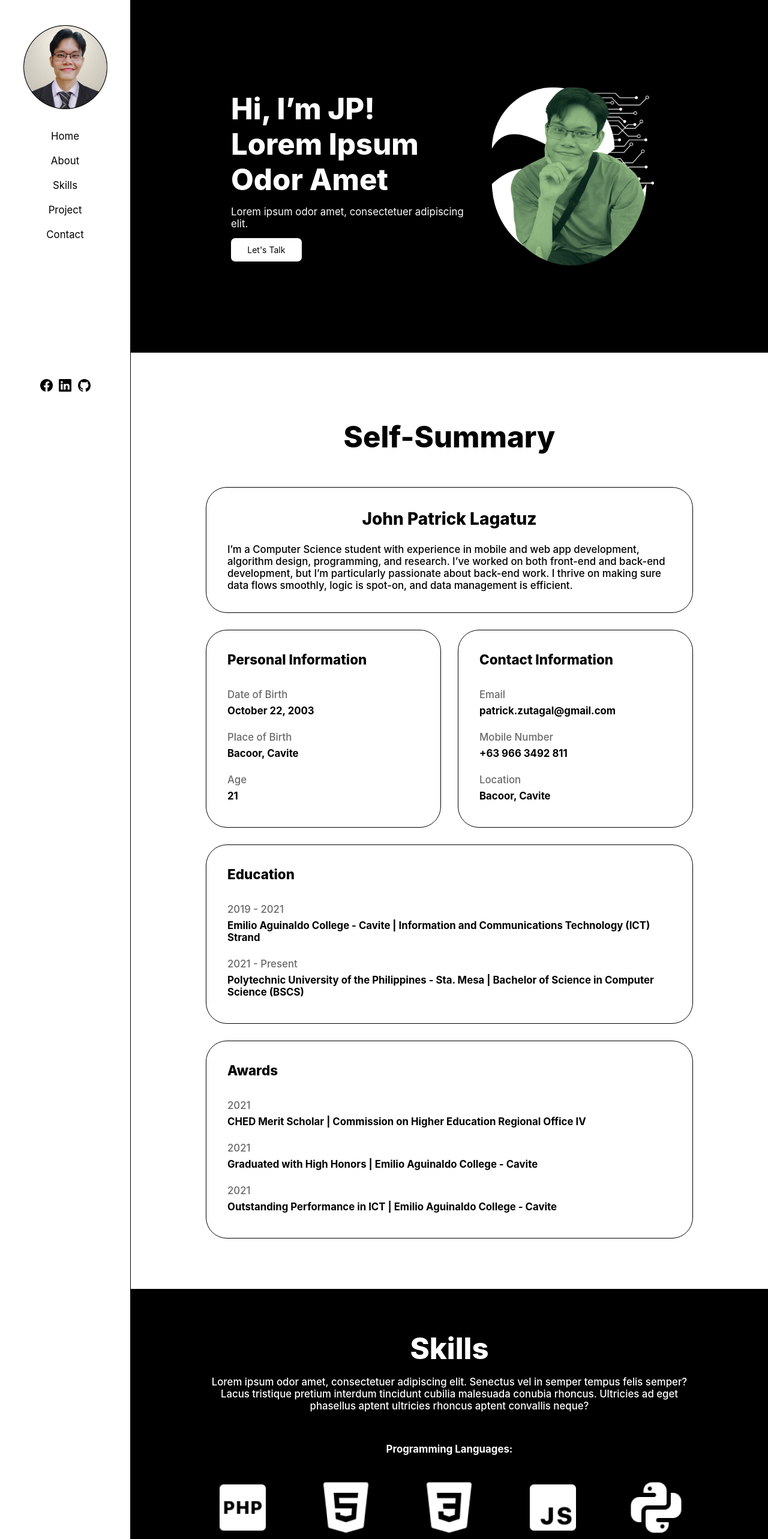
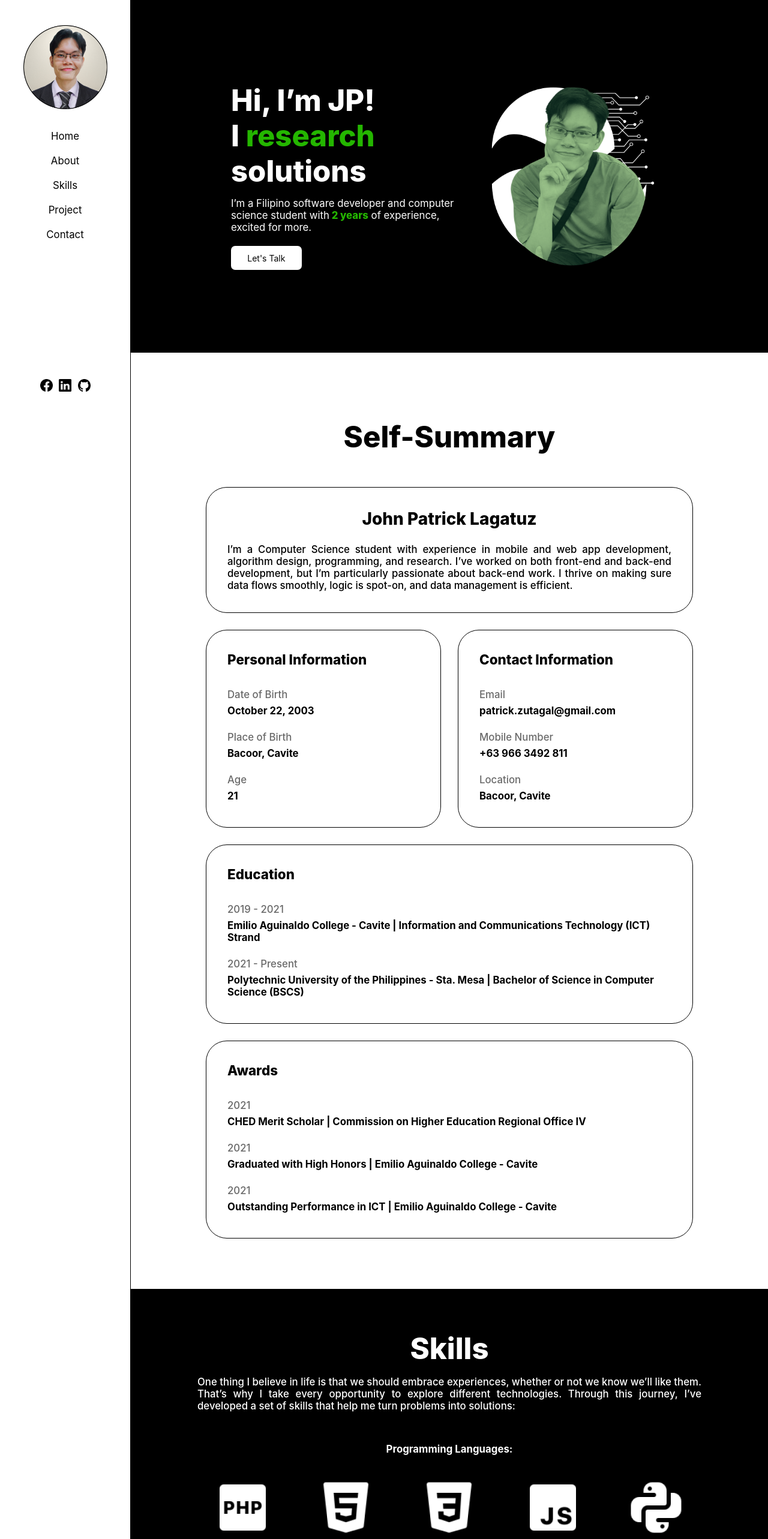
Before and after one commit to jaypeepeep/JaypeepBits, a React (Create React App) app: page / in a window 1280 px wide. Shown: the top 2566 px of the page at 60% size. Built offline with nearby package versions, Linux system fonts and the light colour scheme.

Commit message:
feat: add dynamic word changes on home, fill and justify placeholder content

```diff
--- a/src/App.css
+++ b/src/App.css
@@ -20,3 +20,7 @@ main {
   flex: 1;
   border-left: 2px solid #000;
 }
+
+html {
+  scroll-behavior: smooth;
+}
--- a/src/components/boxes/firstBox.jsx
+++ b/src/components/boxes/firstBox.jsx
@@ -34,6 +34,7 @@ const FirstBox = ({ title, content }) => {
     fontStyle: "normal",
     fontWeight: "500",
     lineHeight: "normal",
+    textAlign: "justify",
     margin: "0",
   };
 
--- a/src/components/cards/projectCard.css
+++ b/src/components/cards/projectCard.css
@@ -72,6 +72,7 @@
   font-weight: 400;
   line-height: normal;
   margin-bottom: 0px;
+  text-align: justify;
 }
 
 .github-icon {
--- a/src/components/sections/ContactSection.css
+++ b/src/components/sections/ContactSection.css
@@ -39,6 +39,10 @@
   margin: 0px;
 }
 
+.highlighted {
+  color: #24b600;
+}
+
 .contactH4 {
   color: #fff;
   font-family: Inter;
@@ -56,6 +60,7 @@
   font-style: normal;
   font-weight: 500;
   line-height: normal;
+  text-align: justify;
 }
 
 .contactBox {
--- a/src/components/sections/ContactSection.jsx
+++ b/src/components/sections/ContactSection.jsx
@@ -15,12 +15,17 @@ const ContactSection = () => {
       <div className="contactContainer">
         <div className="contactContent">
           <div className="contactHeader">
-            <h2 className="contactH1">LET'S WORK TOGETHER</h2>
+            <h2 className="contactH1">
+              LET'S <span className="highlighted">WORK</span>{" "}
+              <span className="highlighted">TOGETHER</span>
+            </h2>
+
             <p className="contactP">
-              Lorem ipsum odor amet, consectetuer adipiscing elit. Senectus vel
-              in semper tempus felis semper? Lacus tristique pretium interdum
-              tincidunt cubilia malesuada conubia rhoncus. Ultricies ad eget
-              phasellus aptent ultricies rhoncus aptent convallis neque?
+              After getting to know me, if you're still interested and would
+              like to collaborate on a project or are looking for someone to
+              join your team, feel free to reach out! I'm always happy to
+              connect, learn, and grow, especially when working with others. I
+              look forward to hearing from you! :D
             </p>
           </div>
           <div className="contactBox">
--- a/src/components/sections/HomeSection.css
+++ b/src/components/sections/HomeSection.css
@@ -21,19 +21,23 @@
 .HomeP {
   margin: 0;
   color: #fff;
-  font-family: Inter, sans-serif; /* Added a fallback font */
+  font-family: Inter, sans-serif;
   font-style: normal;
   line-height: normal;
 }
 
+.highlight {
+  color: #24b600;
+  font-weight: 800;
+}
+
 .HomeH1 {
-  margin-bottom: 20px;
   font-size: 70px;
   font-weight: 800;
 }
 
 .HomeP {
-  margin-bottom: 20px;
+  margin-bottom: 30px;
   font-size: 24px;
   font-weight: 400;
 }
@@ -78,3 +82,34 @@
   height: auto;
   flex-shrink: 0;
 }
+
+.highlighted-container {
+  display: block;
+  font-size: 70px;
+  font-weight: 800;
+  color: #24b600;
+}
+
+.highlighted {
+  display: inline-block;
+}
+
+.beforeHighlight {
+  font-size: 70px;
+  font-weight: 800;
+  color: #fff;
+  font-family: Inter, sans-serif;
+  font-style: normal;
+  line-height: normal;
+}
+
+.afterhighlight {
+  font-size: 70px;
+  font-weight: 800;
+  color: #fff;
+  font-family: Inter, sans-serif;
+  font-style: normal;
+  line-height: normal;
+  margin: 0px;
+  margin-bottom: 20px;
+}
--- a/src/components/sections/HomeSection.jsx
+++ b/src/components/sections/HomeSection.jsx
@@ -1,23 +1,46 @@
-// src/components/HomeSection.jsx
-import React from "react";
+import React, { useState, useEffect } from "react";
 import meImage2 from "../../assets/Me2.png";
 import "./HomeSection.css";
 
 const HomeSection = () => {
+  const words = ["code", "innovate", "create", "research", "develop"];
+
+  const [currentWord, setCurrentWord] = useState(words[0]);
+
+  useEffect(() => {
+    const intervalId = setInterval(() => {
+      setCurrentWord((prev) => {
+        const currentIndex = words.indexOf(prev);
+        const nextIndex = (currentIndex + 1) % words.length;
+        return words[nextIndex];
+      });
+    }, 2000);
+
+    return () => clearInterval(intervalId);
+  }, []);
+
   return (
-    <section id="home" class="HomeSection">
-      <div class="HomeContainer">
-        <div class="HomeLeft">
-          <h1 class="HomeH1">Hi, I’m JP! Lorem Ipsum Odor Amet</h1>
-          <p class="HomeP">
-            Lorem ipsum odor amet, consectetuer adipiscing elit.{" "}
+    <section id="home" className="HomeSection">
+      <div className="HomeContainer">
+        <div className="HomeLeft">
+          <h1 className="HomeH1">Hi, I’m JP!</h1>
+          <div className="highlighted-container">
+            <span className="beforeHighlight">I</span>{" "}
+            <span className="highlighted">{currentWord}</span>
+          </div>
+          <h1 className="afterhighlight">solutions</h1>
+          <p className="HomeP">
+            I’m a Filipino software developer and computer science student with
+            <span className="highlight"> 2 years</span> of experience, excited
+            for more.
           </p>
+
           <a href="#contact">
-            <button class="HomeBtn">Let's Talk</button>
+            <button className="HomeBtn">Let's Talk</button>
           </a>
         </div>
-        <div class="HomeRight">
-          <img src={meImage2} alt="John Patrick Lagatuz" class="HomeImg"></img>
+        <div className="HomeRight">
+          <img src={meImage2} alt="John Patrick Lagatuz" className="HomeImg" />
         </div>
       </div>
     </section>
--- a/src/components/sections/ProjectsSection.css
+++ b/src/components/sections/ProjectsSection.css
@@ -45,6 +45,8 @@
   font-style: normal;
   font-weight: 500;
   line-height: normal;
+  text-align: justify;
+  margin-bottom: 50px;
 }
 
 .projectBox {
--- a/src/components/sections/ProjectsSection.jsx
+++ b/src/components/sections/ProjectsSection.jsx
@@ -15,7 +15,12 @@ const ProjectSection = () => {
         <div className="projectContent">
           <div className="projectHeader">
             <h2 className="projectH1">Projects</h2>
-            <p className="projectP">These are my projects.</p>
+            <p className="projectP">
+              Whether working solo or with a team, I always make sure my
+              projects make sense, are backed by solid research, and bring
+              something new to the table. Here are a few of them for you to
+              check out:
+            </p>
           </div>
           <div className="projectCards">
             <ProjectCard
--- a/src/components/sections/SkillsSection.css
+++ b/src/components/sections/SkillsSection.css
@@ -46,6 +46,7 @@
   font-style: normal;
   font-weight: 500;
   line-height: normal;
+  text-align: justify;
 }
 
 .skillsBox {
@@ -54,7 +55,7 @@
 }
 
 .skillsItems {
-  display: flex; /* Aligns items horizontally */
+  display: flex;
 }
 
 .skillsItem {
--- a/src/components/sections/SkillsSection.jsx
+++ b/src/components/sections/SkillsSection.jsx
@@ -44,10 +44,11 @@ const SkillsSection = () => {
           <div class="skillsHeader">
             <h2 class="skillsH1"> Skills</h2>
             <p class="skillsP">
-              Lorem ipsum odor amet, consectetuer adipiscing elit. Senectus vel
-              in semper tempus felis semper? Lacus tristique pretium interdum
-              tincidunt cubilia malesuada conubia rhoncus. Ultricies ad eget
-              phasellus aptent ultricies rhoncus aptent convallis neque?
+              One thing I believe in life is that we should embrace experiences,
+              whether or not we know we’ll like them. That’s why I take every
+              opportunity to explore different technologies. Through this
+              journey, I’ve developed a set of skills that help me turn problems
+              into solutions:
             </p>
           </div>
           <div>
```
